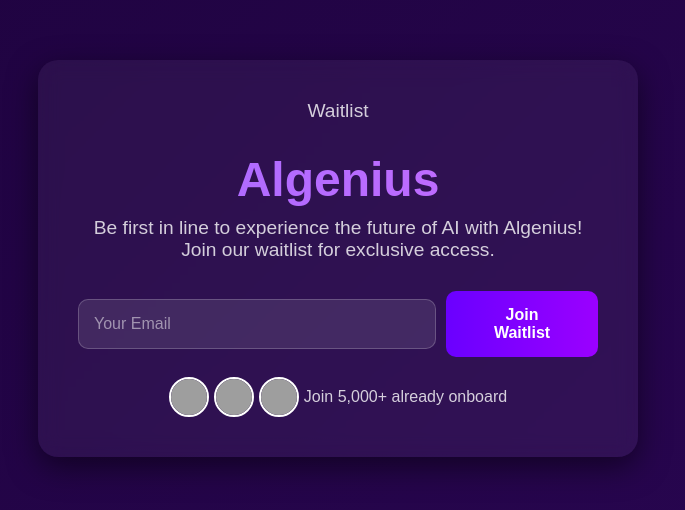
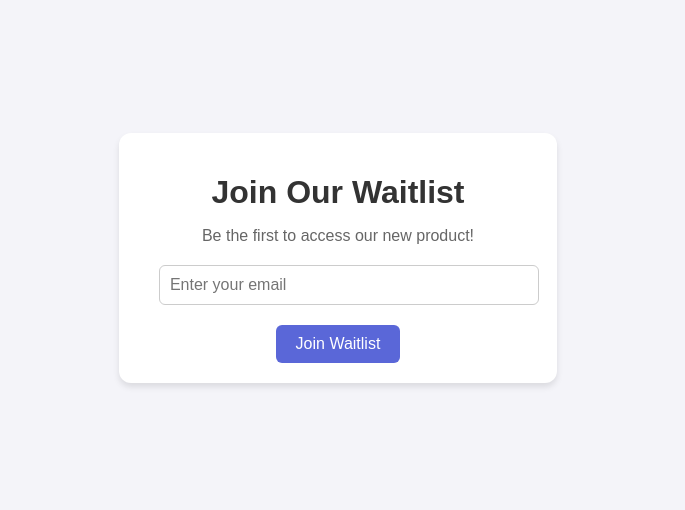
Before and after one commit to AnkaN13/waitlist, a website: page index.html in a window 1280 px wide. Shown: the part 142-652 px from the top of the page, without its empty margins (302-987 px from the left). Drawn offline with Linux system fonts and the light colour scheme; grey boxes are pictures that could not be loaded.

Commit message:
Update index.html

```diff
--- a/index.html
+++ b/index.html
@@ -3,153 +3,112 @@
 <head>
     <meta charset="UTF-8">
     <meta name="viewport" content="width=device-width, initial-scale=1.0">
-    <title>Algenius Waitlist</title>
+    <title>Waitlist Page</title>
     <style>
-        /* Global Styles */
-        * {
+        body {
+            font-family: Arial, sans-serif;
             margin: 0;
             padding: 0;
-            box-sizing: border-box;
-        }
-
-        body {
-            font-family: 'Arial', sans-serif;
-            background: linear-gradient(135deg, #1e033e, #290652);
-            color: #fff;
             display: flex;
             justify-content: center;
             align-items: center;
-            min-height: 100vh;
-            overflow: hidden;
+            height: 100vh;
+            background-color: #f4f4f9;
         }
-
-        .container {
+        .waitlist-container {
             text-align: center;
-            max-width: 600px;
-            padding: 40px;
-            border-radius: 20px;
-            background: rgba(255, 255, 255, 0.05);
-            box-shadow: 0 10px 30px rgba(0, 0, 0, 0.5);
-            backdrop-filter: blur(10px);
+            background: #fff;
+            padding: 20px 40px;
+            box-shadow: 0px 4px 6px rgba(0, 0, 0, 0.1);
+            border-radius: 12px;
         }
-
-        .container h1 {
-            font-size: 3rem;
-            font-weight: bold;
-            background: linear-gradient(90deg, #a66bff, #c86bff);
-            -webkit-background-clip: text;
-            -webkit-text-fill-color: transparent;
+        h1 {
+            color: #333;
             margin-bottom: 10px;
         }
-
-        .container p {
-            font-size: 1.2rem;
-            margin-bottom: 30px;
-            color: rgba(255, 255, 255, 0.8);
+        p {
+            color: #666;
+            margin-bottom: 20px;
         }
-
-        .form-group {
-            display: flex;
-            justify-content: center;
-            align-items: center;
-            gap: 10px;
+        .email-input {
+            padding: 10px;
+            font-size: 16px;
+            width: 100%;
+            margin-bottom: 20px;
+            border: 1px solid #ccc;
+            border-radius: 6px;
         }
-
-        .form-group input {
-            padding: 15px;
-            font-size: 1rem;
+        .submit-btn {
+            padding: 10px 20px;
+            font-size: 16px;
+            background-color: #5a67d8;
+            color: #fff;
             border: none;
-            border-radius: 10px;
-            width: 70%;
-            outline: none;
-            background: rgba(255, 255, 255, 0.1);
-            color: #fff;
-            border: 1px solid rgba(255, 255, 255, 0.2);
+            border-radius: 6px;
+            cursor: pointer;
         }
-
-        .form-group input::placeholder {
-            color: rgba(255, 255, 255, 0.5);
+        .submit-btn:hover {
+            background-color: #4c51bf;
         }
-
-        .form-group button {
-            padding: 15px 30px;
-            font-size: 1rem;
-            background: linear-gradient(90deg, #6a00ff, #9b00ff);
-            border: none;
-            border-radius: 10px;
-            color: #fff;
-            font-weight: bold;
-            cursor: pointer;
-            transition: background 0.3s ease;
+        .success-message, .error-message {
+            display: none;
+            margin-top: 10px;
+            font-size: 14px;
         }
-
-        .form-group button:hover {
-            background: linear-gradient(90deg, #5c00e6, #8600e6);
+        .success-message {
+            color: #38a169;
         }
-
-        .success-message {
-            margin-top: 20px;
-            font-size: 1.2rem;
-            color: #4caf50;
-            display: none;
-        }
-
-        .avatars {
-            display: flex;
-            align-items: center;
-            justify-content: center;
-            margin-top: 20px;
-            gap: 5px;
-        }
-
-        .avatars img {
-            width: 40px;
-            height: 40px;
-            border-radius: 50%;
-            border: 2px solid #fff;
-        }
-
-        .avatars span {
-            font-size: 1rem;
-            color: rgba(255, 255, 255, 0.8);
+        .error-message {
+            color: #e53e3e;
         }
     </style>
 </head>
 <body>
-    <div class="container">
-        <p>Waitlist</p>
-        <h1>Algenius</h1>
-        <p>Be first in line to experience the future of AI with Algenius! Join our waitlist for exclusive access.</p>
-        <form id="waitlist-form">
-            <div class="form-group">
-                <input type="email" id="email" placeholder="Your Email" required>
-                <button type="submit">Join Waitlist</button>
-            </div>
+    <div class="waitlist-container">
+        <h1>Join Our Waitlist</h1>
+        <p>Be the first to access our new product!</p>
+        <form id="waitlistForm">
+            <input
+                type="email"
+                id="email"
+                class="email-input"
+                placeholder="Enter your email"
+                required
+            />
+            <button type="submit" class="submit-btn">Join Waitlist</button>
         </form>
-        <div class="success-message" id="success-message">
-            Thank you for joining the waitlist!
+        <div id="successMessage" class="success-message">
+            Thank you! You've been added to the waitlist.
         </div>
-        <div class="avatars">
-            <img src="https://i.pravatar.cc/40?img=1" alt="Avatar 1">
-            <img src="https://i.pravatar.cc/40?img=2" alt="Avatar 2">
-            <img src="https://i.pravatar.cc/40?img=3" alt="Avatar 3">
-            <span>Join 5,000+ already onboard</span>
+        <div id="errorMessage" class="error-message">
+            Oops! Something went wrong. Please try again.
         </div>
     </div>
 
     <script>
-        document.getElementById('waitlist-form').addEventListener('submit', function (e) {
+        const form = document.getElementById('waitlistForm');
+        const successMessage = document.getElementById('successMessage');
+        const errorMessage = document.getElementById('errorMessage');
+
+        form.addEventListener('submit', (e) => {
             e.preventDefault();
-            const emailInput = document.getElementById('email');
-            const successMessage = document.getElementById('success-message');
+            const email = document.getElementById('email').value;
 
-            if (emailInput.value) {
+            if (validateEmail(email)) {
                 successMessage.style.display = 'block';
-                emailInput.value = ''; // Clear input field
+                errorMessage.style.display = 'none';
+                form.reset();
+                // You can add code here to send the email to your server
             } else {
-                alert('Please enter a valid email address!');
+                successMessage.style.display = 'none';
+                errorMessage.style.display = 'block';
             }
         });
+
+        function validateEmail(email) {
+            const emailRegex = /^[^\s@]+@[^\s@]+\.[^\s@]+$/;
+            return emailRegex.test(email);
+        }
     </script>
 </body>
 </html>
```
